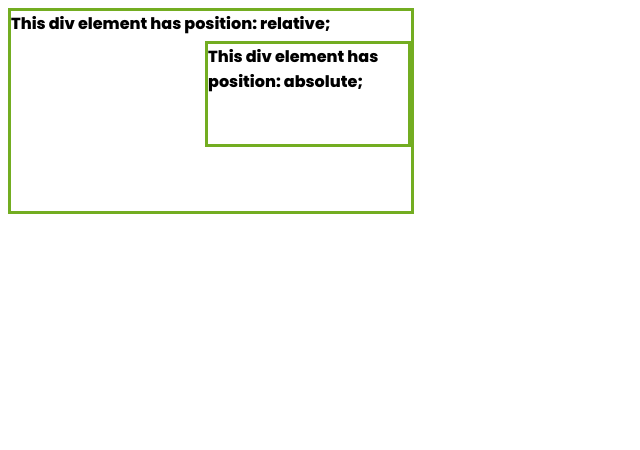
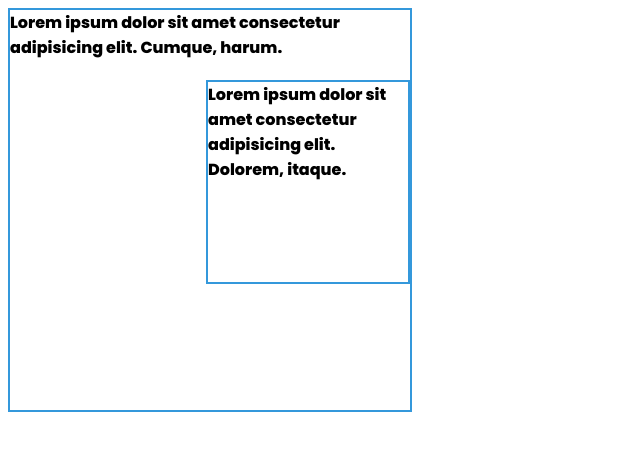
Before and after one commit to afsar410/practice, a plain HTML site: page Project-1/index.html in a window 1280 px wide. Shown: the whole page, without its empty margins (0-640 px from the left). Drawn offline with Linux system fonts and the light colour scheme.

Commit message:
dgasjhgf

```diff
--- a/Project-1/index.html
+++ b/Project-1/index.html
@@ -10,10 +10,12 @@
     <title>Document</title>
 </head>
 <body>
-    <div class="relative">This div element has position: relative;
+    <!-- <div class="relative">This div element has position: relative;
         <div class="absolute">This div element has position: absolute;</div>
+      </div> -->
+      <div class="div1">Lorem ipsum dolor sit amet consectetur adipisicing elit. Cumque, harum.
+        <div class="div2">Lorem ipsum dolor sit amet consectetur adipisicing elit. Dolorem, itaque.</div>
       </div>
-      <!-- <div class="div1">Lorem ipsum dolor sit amet consectetur adipisicing elit. Cumque, harum.</div>
-      <div class="div2">Lorem ipsum dolor sit amet consectetur adipisicing elit. Dolorem, itaque.</div> -->
+
 </body>
 </html>
--- a/Project-1/style.css
+++ b/Project-1/style.css
@@ -13,9 +13,40 @@ div.relative {
 
   div.absolute {
     position: absolute;
-    top: 30px;
-    right: 0px;
+    top: 50px;
+    left: 100px;
     width: 200px;
     height: 100px;
     border: 3px solid #73AD21;
   }
+
+/*
+  div.div1{
+    position: relative;
+    width: 400px;
+    height: 300px;
+    border: 3px solid #c0392b;
+}
+ div.div2{
+    position: absolute;
+    top: 80px;
+    right: 0px;
+    height: 100px;
+    width: 200px;
+    border: 2px solid #c0392b;
+ } */
+
+ div.div1{
+    position: relative;
+    height: 400px;
+    width: 400px;
+    border: 2px solid #3498db;
+ }
+ div.div2{
+    position: absolute;
+    top: 70px;
+    right: 0;
+    height: 200px;
+    width: 200px;
+    border: 2px solid #3498db;
+ }
```
